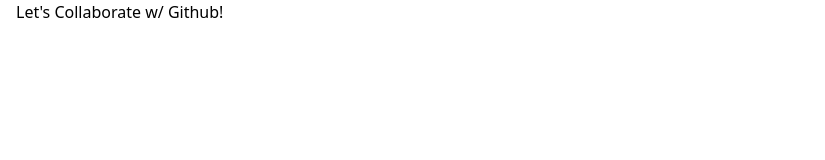
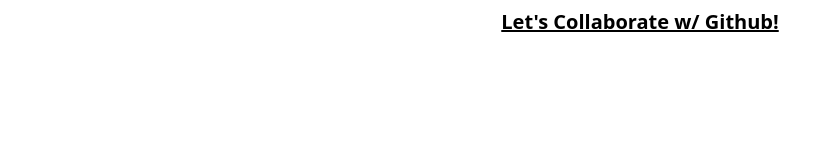
Before and after one commit to mkim321/mdia-4590-inclass, a plain HTML site: page index.html in a window 1280 px wide. Shown: the whole page, without its empty margins (0-825 px from the left). Drawn offline with nearby package versions, Linux system fonts and the light colour scheme.

Commit message:
Adds to header
Adds header class

```diff
--- a/index.html
+++ b/index.html
@@ -8,8 +8,10 @@
     <script src="https://cdn.tailwindcss.com"></script>
 </head>
 <body>
-    <div class="container px-4 mx-auto">
-        <h1>Let's Collaborate w/ Github!</h1>
-    </div>
+    <header class="container px-4 mx-auto">
+        <div class="text-center mt-2">
+            <h1 class="text-xl font-bold underline">Let's Collaborate w/ Github!</h1>
+        </div>
+    </header>
 </body>
 </html>
```
